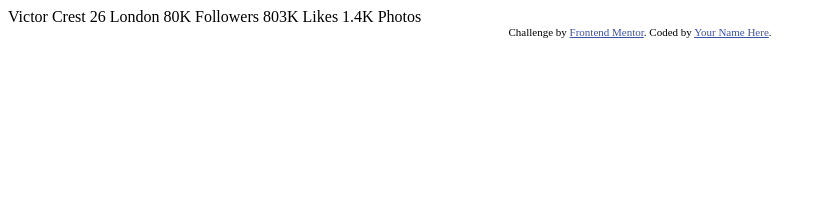
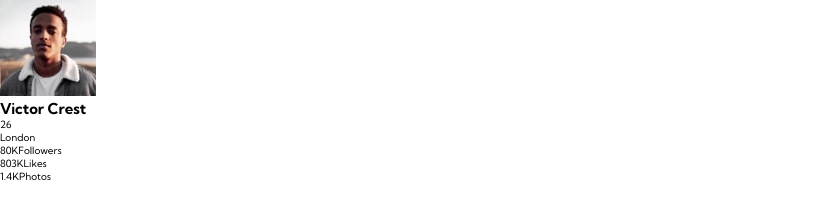
Before and after one commit to avinash4364/profile-card-component, a plain HTML site: page index.html in a window 1280 px wide. Shown: the whole page, without its empty margins (0-832 px from the left). Drawn offline with Linux system fonts and the light colour scheme.

Commit message:
completed the basic skeleton of the website using html

```diff
--- a/index.html
+++ b/index.html
@@ -1,35 +1,49 @@
 <!DOCTYPE html>
 <html lang="en">
-<head>
-  <meta charset="UTF-8">
-  <meta name="viewport" content="width=device-width, initial-scale=1.0"> <!-- displays site properly based on user's device -->
+  <head>
+    <meta charset="UTF-8" />
+    <meta name="viewport" content="width=device-width, initial-scale=1.0" />
 
-  <link rel="icon" type="image/png" sizes="32x32" href="./images/favicon-32x32.png">
+    <link
+      rel="icon"
+      type="image/png"
+      sizes="32x32"
+      href="./images/favicon-32x32.png"
+    />
 
-  <title>Frontend Mentor | Profile card component</title>
-
-  <!-- Feel free to remove these styles or customise in your own stylesheet 👍 -->
-  <style>
-    .attribution { font-size: 11px; text-align: center; }
-    .attribution a { color: hsl(228, 45%, 44%); }
-  </style>
-</head>
-<body>
-  Victor Crest
-  26
-  London
-
-  80K
-  Followers
-
-  803K
-  Likes
-
-  1.4K
-  Photos
-  <div class="attribution">
-    Challenge by <a href="https://www.frontendmentor.io?ref=challenge" target="_blank">Frontend Mentor</a>.
-    Coded by <a href="#">Your Name Here</a>.
-  </div>
-</body>
+    <title>Profile card component</title>
+    <link rel="preconnect" href="https://fonts.googleapis.com" />
+    <link rel="preconnect" href="https://fonts.gstatic.com" crossorigin />
+    <link
+      href="https://fonts.googleapis.com/css2?family=Kumbh+Sans:wght@400;700&display=swap"
+      rel="stylesheet"
+    />
+    <link rel="stylesheet" href="style.css" />
+  </head>
+  <body>
+    <main class="profile">
+      <section class="profile-pic">
+        <img src="images/image-victor.jpg" alt="image of victor Crest" />
+      </section>
+      <section class="profile-info">
+        <h1 class="user-name">Victor Crest</h1>
+        <span class="user-age">26</span>
+        <p class="user-location">London</p>
+        <ul class="profile-stats">
+          <li class="stats">
+            <span class="stats-number">80K</span
+            ><span class="stats-type">Followers</span>
+          </li>
+          <li class="stats">
+            <span class="stats-number">803K</span
+            ><span class="stats-type">Likes</span>
+          </li>
+          <li class="stats">
+            <span class="stats-number">1.4K</span
+            ><span class="stats-type">Photos</span>
+          </li>
+        </ul>
+      </section>
+    </main>
+  </body>
 </html>
--- /dev/null
+++ b/style.css
@@ -0,0 +1,15 @@
+*,
+*::before,
+*::after {
+  margin: 0;
+  padding: 0;
+  box-sizing: border-box;
+}
+
+html {
+  font-size: 62.5%;
+}
+
+body {
+  font-family: 'Kumbh Sans', sans-serif;
+}
```
